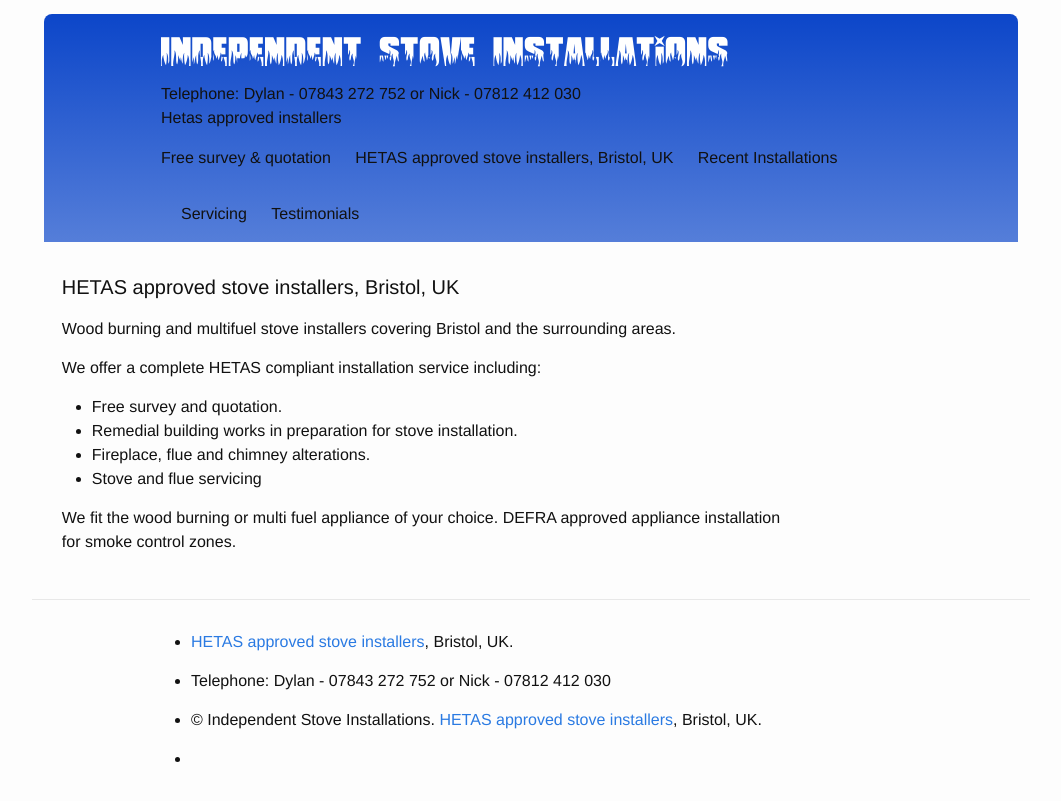
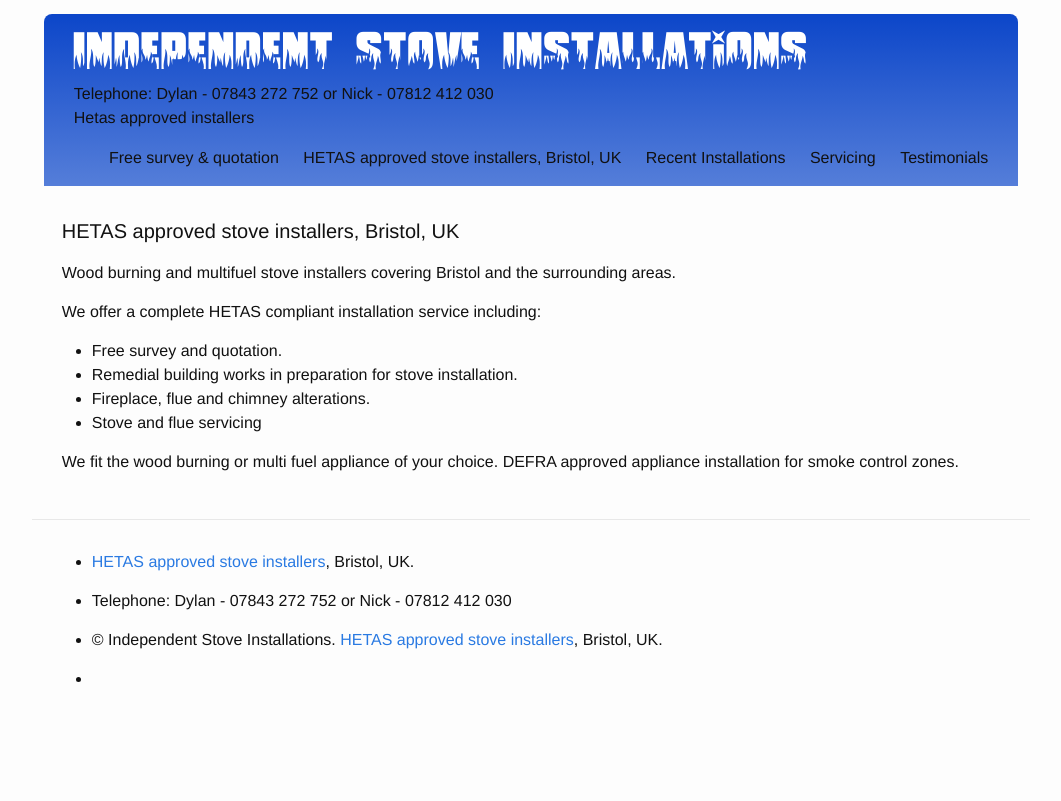
Before and after one commit to steventux/independentstoveinstallations, a Jekyll site: the page built from index.html, in a window 1280 px wide. Shown: the top 801 px of the page, without its empty margins (109-1170 px from the left). Built offline with Jekyll 4.4.1, drawn with Linux system fonts in a browser that asks for light colours.

Commit message:
Style galley thumbnails

```diff
--- a/_sass/_base.scss
+++ b/_sass/_base.scss
@@ -154,8 +154,8 @@
  * Wrapper
  */
 .wrapper {
-    max-width: -webkit-calc(#{$content-width} - (#{$spacing-unit} * 2));
-    max-width:         calc(#{$content-width} - (#{$spacing-unit} * 2));
+//    max-width: -webkit-calc(#{$content-width} - (#{$spacing-unit} * 2));
+//    max-width:         calc(#{$content-width} - (#{$spacing-unit} * 2));
     margin-right: auto;
     margin-left: auto;
     padding-right: $spacing-unit;
@@ -163,8 +163,8 @@
     @extend %clearfix;
 
     @include media-query($on-laptop) {
-        max-width: -webkit-calc(#{$content-width} - (#{$spacing-unit}));
-        max-width:         calc(#{$content-width} - (#{$spacing-unit}));
+//        max-width: -webkit-calc(#{$content-width} - (#{$spacing-unit}));
+//        max-width:         calc(#{$content-width} - (#{$spacing-unit}));
         padding-right: $spacing-unit / 2;
         padding-left: $spacing-unit / 2;
     }
--- a/_sass/_layout.scss
+++ b/_sass/_layout.scss
@@ -9,6 +9,10 @@
    display: block;
    margin:  4px auto 4px auto;
    max-width: $page-max-width;
+
+   .page-content {
+     width: 100%;
+   }
 }
 /**
  * Site header
@@ -43,7 +47,7 @@
   .site-title {
     margin: 22px auto 6px auto;
     font-family: 'Guevara', sans-serif;
-    font-size: 36px;
+    font-size: 46px;
     color: #fff;
     line-height: 56px;
     letter-spacing: -1px;
@@ -196,7 +200,7 @@
  * Page content
  */
 .page-content {
-    max-width: $page-max-width;
+//    max-width: $page-max-width;
     padding: $spacing-unit 0;
 }
 
@@ -269,3 +273,21 @@
         }
     }
 }
+
+
+/**
+ * Recent installations
+ *
+ */
+.recent-installations {
+  align: center;
+  a {
+    img {
+      border-radius: 3px;
+      -moz-border-radius: 3px;
+      -webkit-border-radius: 3px;
+      margin: 2px;
+      max-height: 112px;
+    }
+  }
+}
```
